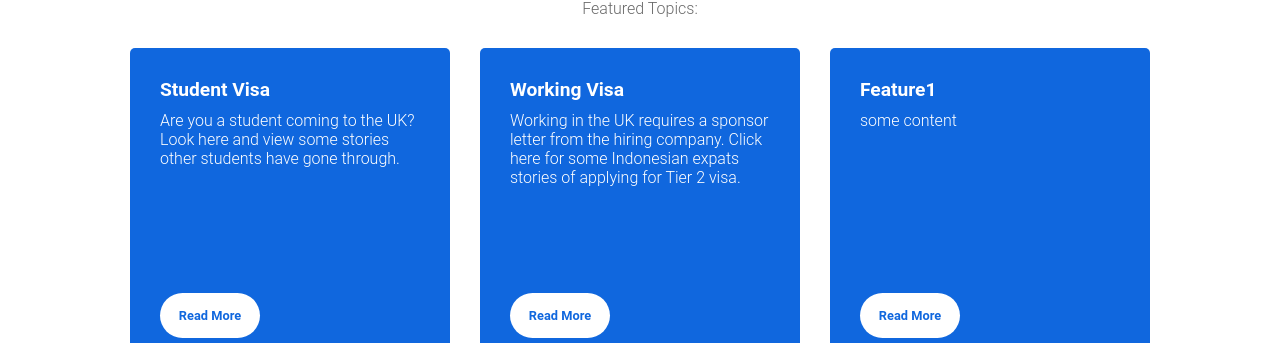
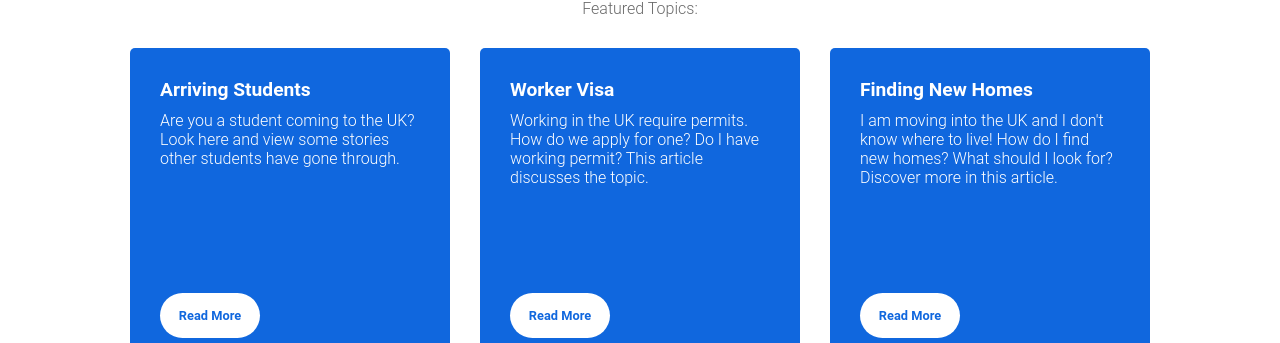
Before and after one commit to sutanmufti/uk-blog-static, a SvelteKit app: page / in a window 1280 px wide. Shown: the part 2077-2420 px from the top of the page. Built offline with nearby package versions, Linux system fonts and the light colour scheme.

Commit message:
features content

```diff
--- a/src/routes/Features.svelte
+++ b/src/routes/Features.svelte
@@ -8,9 +8,9 @@
     Featured Topics:
 </div>
 <div class='main'>
-    <FeatureCard title='Student Visa' content="Are you a student coming to the UK? Look here and view some stories other students have gone through."/>
-    <FeatureCard title='Working Visa' content="Working in the UK requires a sponsor letter from the hiring company. Click here for some Indonesian expats stories of applying for Tier 2 visa."/>
-    <FeatureCard title='Feature1' content="some content"/>
+    <FeatureCard title='Arriving Students' content="Are you a student coming to the UK? Look here and view some stories other students have gone through."/>
+    <FeatureCard title='Worker Visa' content="Working in the UK require permits. How do we apply for one? Do I have working permit? This article discusses the topic."/>
+    <FeatureCard title='Finding New Homes' content="I am moving into the UK and I don't know where to live! How do I find new homes? What should I look for? Discover more in this article."/>
 </div>
 
 
```
